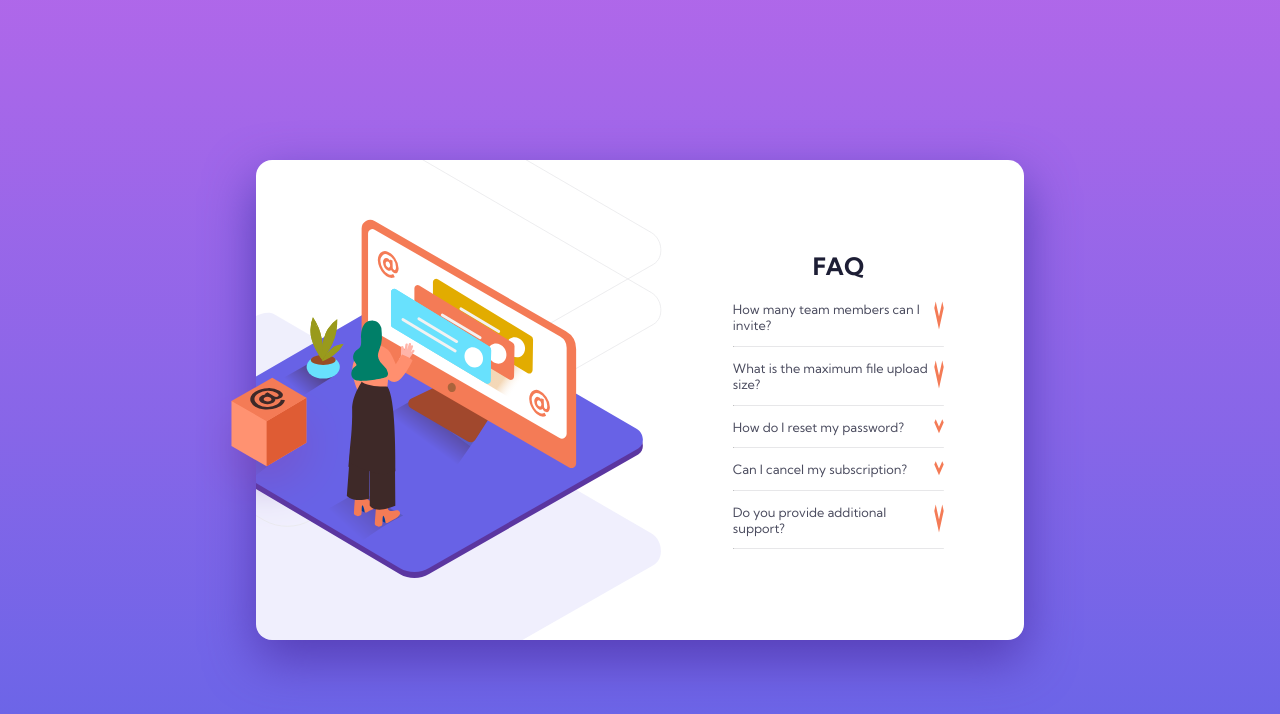
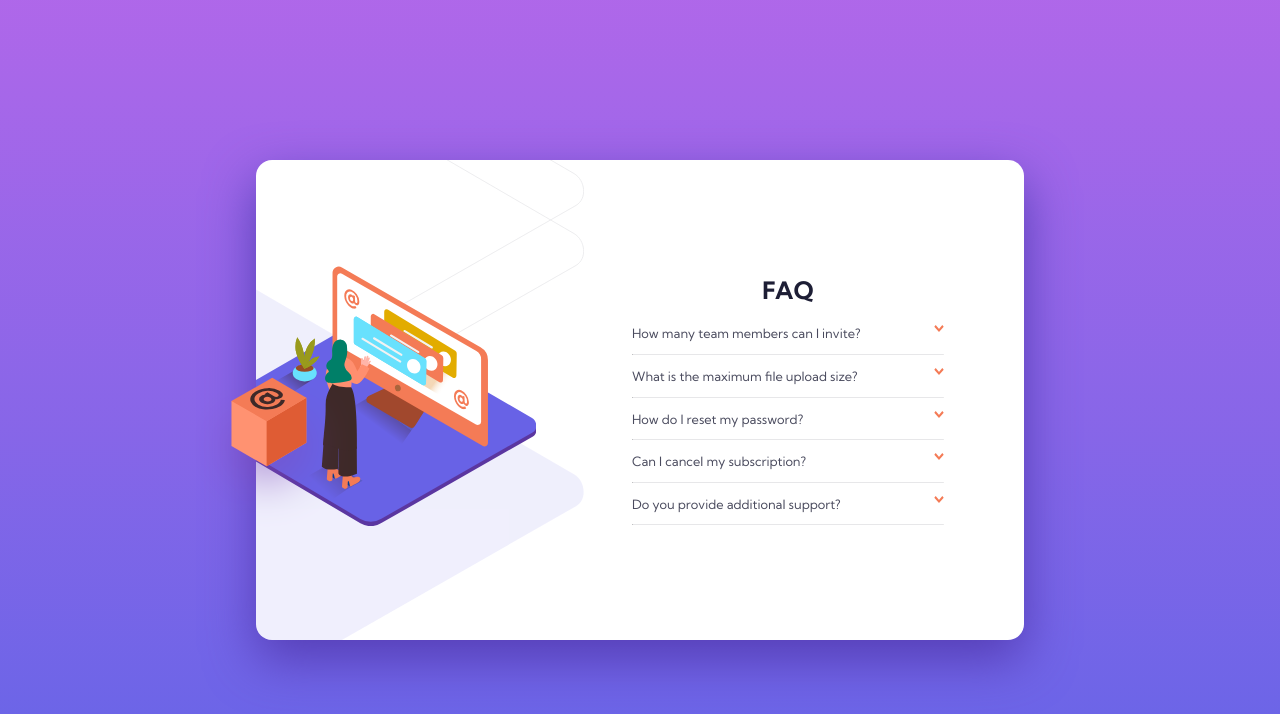
Before and after one commit to arp99/Faq-accordian-card, a plain HTML site: page index.html in a window 1280 px wide. Drawn offline with Linux system fonts and the light colour scheme.

Commit message:
style: update desktop styles

```diff
--- a/style.css
+++ b/style.css
@@ -107,6 +107,8 @@ h2:hover{
     transform: rotate(180deg);
 }
 .arrow{
+    width: 10px;
+    height: 8px;
     transition: 0.4s;
 }
 hr{
@@ -120,7 +122,7 @@ hr{
     }
 }
 
-@media only screen and (min-width: 501px){
+@media only screen and (min-width: 1250px){
     main{
         height: 100vh;
     }
@@ -141,12 +143,15 @@ hr{
         padding-right: 5rem;
     }
     #desktop_images{
-        width: 60%;
-        height: 100%;
+        width: 60vh;
+        min-height: 60vh;
         position: relative;
     }
     #woman_desktop{
+        position: absolute;
         transform: translateX(-18%);
+        width: 95%;
+        top: 22%;
         z-index: 6;
     }
     #desktop_pattern{
@@ -154,7 +159,7 @@ hr{
         top: 0;
         left: 0;
         z-index: -1;
-        transform: scale(0.8) translate(-60% , -40%)
+        transform: scale(0.8) translate(-70% , -40%)
     }
     .box{
         position: absolute;
```
